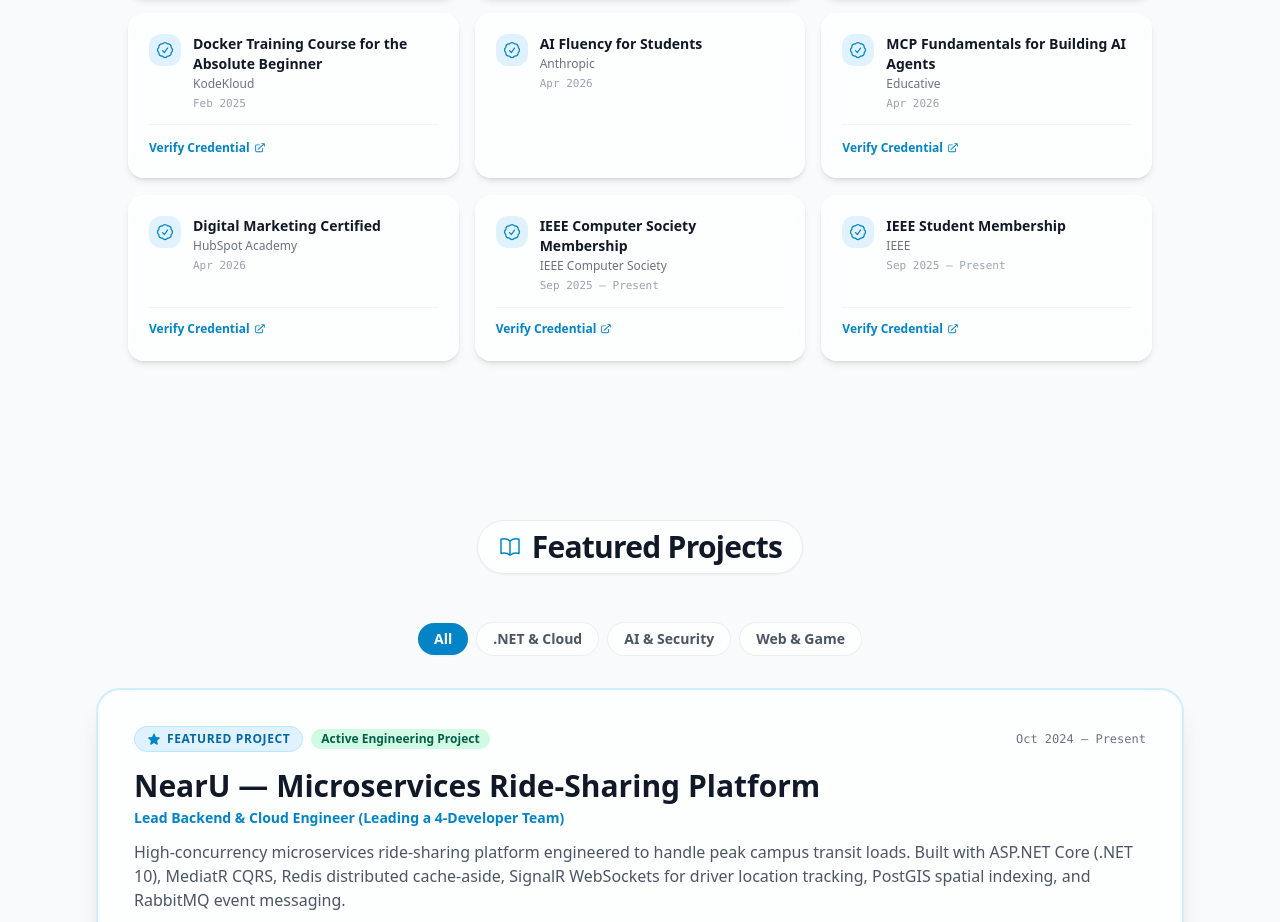
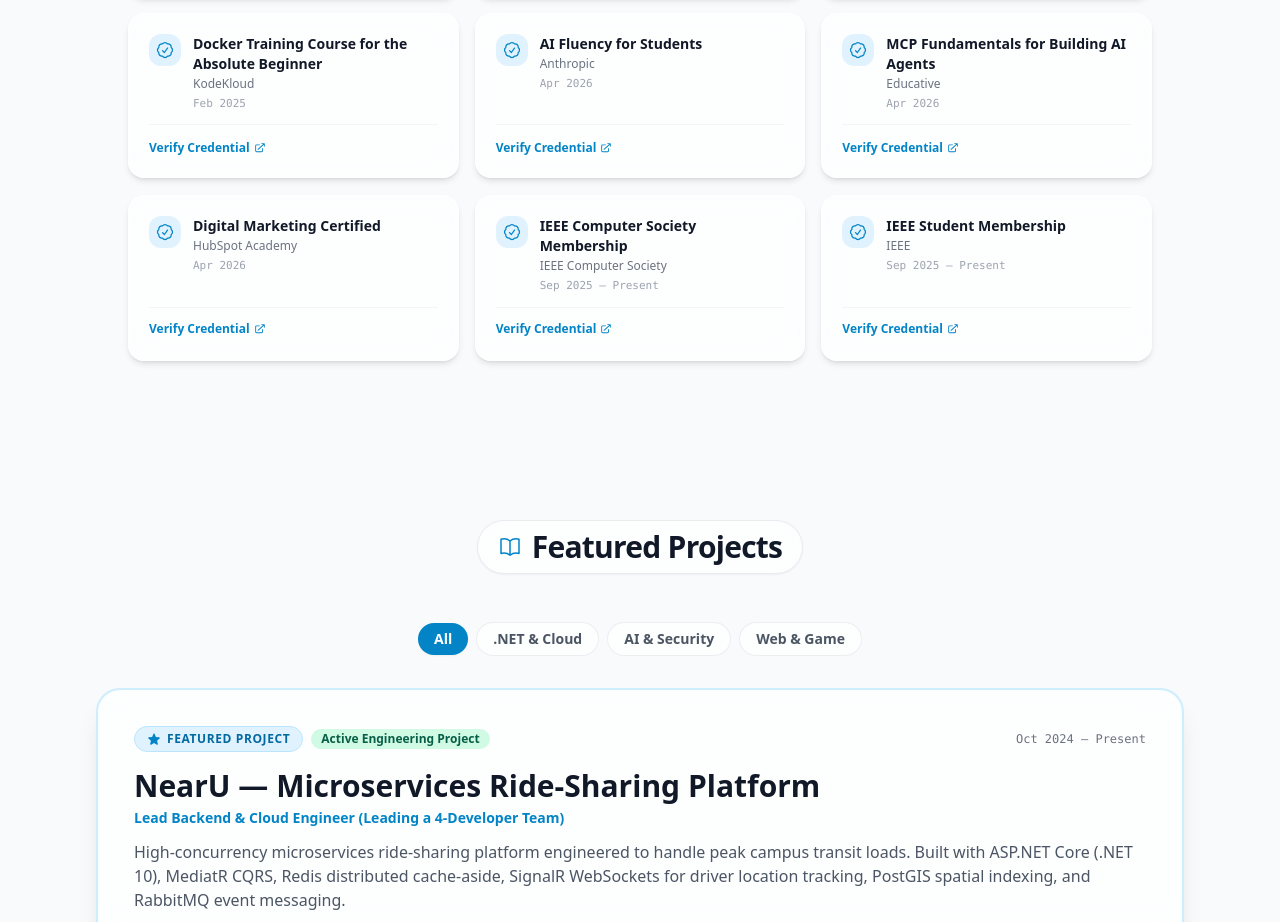
Before and after one commit to thimira20011/personal-portfolio, a React (Create React App) app: page / in a window 1280 px wide. Shown: the part 4853-5775 px from the top of the page. Built offline with nearby package versions, Linux system fonts and the light colour scheme.

Commit message:
feat: create main application component with interactive theme toggle, scroll animations, and portfolio data structure

```diff
--- a/src/App.js
+++ b/src/App.js
@@ -585,49 +585,49 @@ export default function App() {
         title: 'Scrum Fundamentals Certified (SFC)',
         issuer: 'SCRUMstudy',
         issuedDate: 'Apr 2026',
-        credentialUrl: 'https://www.scrumstudy.com/',
+        credentialUrl: 'https://www.linkedin.com/safety/go/?url=https%3A%2F%2Fwww.scrumstudy.com%2Fcertification%2Fverify%3Ftype%3DSFC%26number%3D1116324&urlhash=239F&mt=nr3EIQQi8CPpnSXa-dYOzJR6X3wA3cl-Vdh95groFeV4ktSI3T4q72cSY7eCQbkN4bLszq-UvcP9V-9dTdgfSyGPNoCq&isSdui=true&lipi=urn%3Ali%3Apage%3Ad_flagship3_profile_view_base_certifications_details%3BYNYJtF38TKGaD3kVYuRP4Q%3D%3D',
       },
       {
         id: 2,
         title: 'Six Sigma Yellow Belt (SSYB)',
         issuer: '6Sstudy',
         issuedDate: 'Apr 2026',
-        credentialUrl: 'https://www.6sstudy.com/',
+        credentialUrl: 'https://www.linkedin.com/safety/go/?url=https%3A%2F%2Fwww.6sigmastudy.com%2Fcertification%2Fverify%3Ftype%3DSSYB%26number%3D1114648&urlhash=G7yJ&mt=DEp4UVoMPYVS7i5hM1C8aFI06egL_ctahfWFG4NM-zDP5vlGTrOysTyCmc3_G36kqh1dlmAtbnd8m225Yl38td-niREk&isSdui=true&lipi=urn%3Ali%3Apage%3Ad_flagship3_profile_view_base_certifications_details%3BYNYJtF38TKGaD3kVYuRP4Q%3D%3D',
       },
       {
         id: 3,
         title: 'Complete DevOps Bootcamp',
         issuer: 'KodeKloud',
         issuedDate: 'Feb 2025',
-        credentialUrl: 'https://kodekloud.com/',
+        credentialUrl: 'https://www.linkedin.com/safety/go/?url=https%3A%2F%2Flearn.kodekloud.com%2Fcertificate%2Faa3e389f-491b-4abd-925b-ebbc39799677&urlhash=JUxl&mt=eHfF1YpiUTm-q-gmWyRMnAnoWDimgkwetUAoNd40Rrlq66baNphAQfqeLxw1yfpOf4OmAiw26f0SCR0QSFJFcB83Lo2A&isSdui=true&lipi=urn%3Ali%3Apage%3Ad_flagship3_profile_view_base_certifications_details%3BYNYJtF38TKGaD3kVYuRP4Q%3D%3D',
       },
       {
         id: 4,
         title: 'Docker Training Course for the Absolute Beginner',
         issuer: 'KodeKloud',
         issuedDate: 'Feb 2025',
-        credentialUrl: 'https://kodekloud.com/',
+        credentialUrl: 'https://www.linkedin.com/safety/go/?url=https%3A%2F%2Flearn.kodekloud.com%2Fcertificate%2F439629ff-2917-41d9-af6a-a567a9be3d0d&urlhash=Q4vi&mt=2P1LHg5BW-_kkq9KZ0iR5E7wq8iJW69yAUUHHKof3BdsrTLTRzF0B6Xb_wm6skzMG2f9W2STxeuTXTt6fytbXFfCmBoR&isSdui=true&lipi=urn%3Ali%3Apage%3Ad_flagship3_profile_view_base_certifications_details%3BYNYJtF38TKGaD3kVYuRP4Q%3D%3D',
       },
       {
         id: 5,
         title: 'AI Fluency for Students',
         issuer: 'Anthropic',
         issuedDate: 'Apr 2026',
-        credentialUrl: '#',
+        credentialUrl: 'https://www.linkedin.com/safety/go/?url=https%3A%2F%2Fverify.skilljar.com%2Fc%2Fmd6i8rnpcp7s&urlhash=AZ8P&mt=IFDGgl_9tN4WDV4zZ1qsSDr1ai8eL3PfbqUlj0T-WFtD57WTJ66VHR5ELU8ObCETrIvE6Z8ABk23FctxUnOrZjkFRhtA&isSdui=true&lipi=urn%3Ali%3Apage%3Ad_flagship3_profile_view_base_certifications_details%3BYNYJtF38TKGaD3kVYuRP4Q%3D%3D',
       },
       {
         id: 6,
         title: 'MCP Fundamentals for Building AI Agents',
         issuer: 'Educative',
         issuedDate: 'Apr 2026',
-        credentialUrl: 'https://www.educative.io/',
+        credentialUrl: 'https://www.linkedin.com/safety/go/?url=https%3A%2F%2Fwww.educative.io%2Fverify-certificate%2FFERYC6CA9C&urlhash=nL2c&mt=9SOv7Fw2tCP5kblUJ846CxCL2DMoBAwINKs9n-X74KCcFJ4TuAJOuf80YN7SwJ1SDxJzxfvy4w9vnb-4m3QhGNHPh3_p&isSdui=true&lipi=urn%3Ali%3Apage%3Ad_flagship3_profile_view_base_certifications_details%3BYNYJtF38TKGaD3kVYuRP4Q%3D%3D',
       },
       {
         id: 7,
         title: 'Digital Marketing Certified',
         issuer: 'HubSpot Academy',
         issuedDate: 'Apr 2026',
-        credentialUrl: 'https://academy.hubspot.com/',
+        credentialUrl: 'https://www.linkedin.com/safety/go/?url=https%3A%2F%2Fapp-na2.hubspot.com%2Facademy%2Fachievements%2Fn7w40ljz%2Fen%2F1%2Fthimira-niranjaya%2Fdigital-marketing&urlhash=jVQC&mt=OyFILTxMW4CHbbZ5_A8bnIfDKTpt2UORG3s1KzrTnlW8ExcH8bTw6rW-Hx7YELYjsfsFz1JXjbuSWUePqDq3KXemwl7l&isSdui=true&lipi=urn%3Ali%3Apage%3Ad_flagship3_profile_view_base_certifications_details%3BKXdkXpTCRQmIvDaPY3mSbQ%3D%3D',
       },
       {
         id: 8,
```
